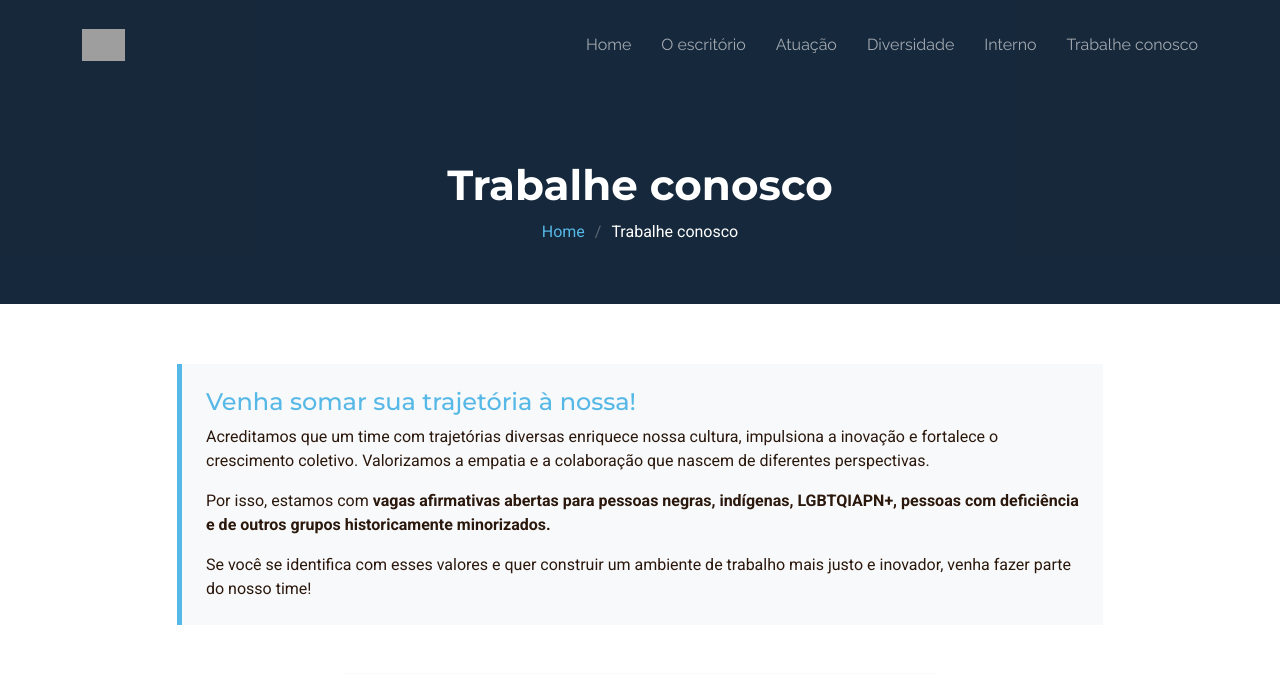
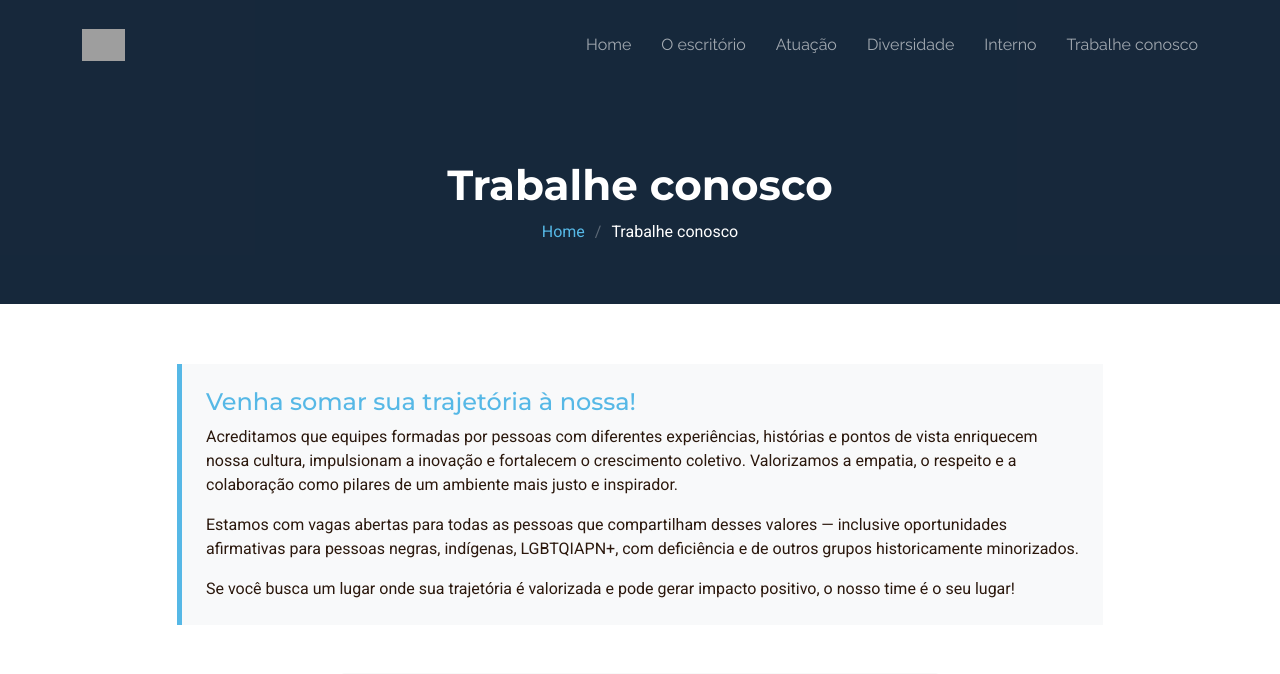
Before and after one commit to MDR-Advocacia/MDR-site, a PHP site: page /form.php in a window 1280 px wide. Shown: the top 674 px of the page. Run offline with PHP 8.4, Linux system fonts and the light colour scheme; some libraries are stand-ins or nearby versions; grey boxes are pictures that could not be loaded.

Commit message:
atualizando textos dos sócios BRUNA

```diff
--- a/diversidade.php
+++ b/diversidade.php
@@ -50,7 +50,7 @@
 <section id="diversidade" class="section">
   <div class="container">
     <div data-aos="fade-up" class="text-center">
-      <h2 class="section-title">Nossos Comitês de Diversidade e Inclusão</h2>
+      <h2 class="section-title">Nosso Comitê de Diversidade e Inclusão</h2>
       <p class="section-subtitle" style="max-width: 800px; margin: 0 auto 3rem auto;">
         Acreditamos que a diversidade de ideias, origens e experiências é o motor para a inovação. Nossos comitês são grupos de afinidade dedicados a promover um ambiente de trabalho cada vez mais justo, inclusivo e plural.
       </p>
@@ -158,7 +158,7 @@
       <div class="modal-header"><button type="button" class="btn-close" data-bs-dismiss="modal" aria-label="Close"></button></div>
       <div class="modal-body">
         <h2 class="modal-committee-title">LGBTQIAPN+</h2>
-        <p class="modal-committee-text">Estamos dando passos concretos em direção a um ambiente mais inclusivo, diverso e acolhedor para pessoas LGBTQIA+. Acreditamos que a valorização das identidades é fundamental para fortalecer uma cultura organizacional baseada no respeito e na equidade.</p>
+        <p class="modal-committee-text">Estamos dando passos concretos em direção a um ambiente mais inclusivo, diverso e acolhedor para pessoas LGBTQIAPN+. Acreditamos que a valorização das identidades é fundamental para fortalecer uma cultura organizacional baseada no respeito e na equidade.</p>
         <p class="modal-committee-text">Essas iniciativas refletem nosso compromisso contínuo com a construção de uma cultura mais inclusiva e respeitosa, dentro e fora da organização, em alinhamento com o Objetivo de Desenvolvimento Sustentável 10 – Redução das Desigualdades, que propõe promover a inclusão social, econômica e política de todas as pessoas, independentemente de sua orientação sexual ou qualquer outra condição.</p>
       </div>
     </div>
--- a/form.php
+++ b/form.php
@@ -19,9 +19,9 @@
                 <div class="col-lg-10">
                     <div class="diversity-section-box p-4 mb-5" style="background-color: #f8f9fa; border-left: 5px solid var(--accent-color, #007bff);">
                         <h2 class="h4" style="color: var(--accent-color, #007bff);">Venha somar sua trajetória à nossa!</h2>
-                        <p>Acreditamos que um time com trajetórias diversas enriquece nossa cultura, impulsiona a inovação e fortalece o crescimento coletivo. Valorizamos a empatia e a colaboração que nascem de diferentes perspectivas.</p>
-                        <p>Por isso, estamos com <strong>vagas afirmativas abertas para pessoas negras, indígenas, LGBTQIAPN+, pessoas com deficiência e de outros grupos historicamente minorizados.</strong></p>
-                        <p class="mb-0">Se você se identifica com esses valores e quer construir um ambiente de trabalho mais justo e inovador, venha fazer parte do nosso time!</p>
+                        <p>Acreditamos que equipes formadas por pessoas com diferentes experiências, histórias e pontos de vista enriquecem nossa cultura, impulsionam a inovação e fortalecem o crescimento coletivo. Valorizamos a empatia, o respeito e a colaboração como pilares de um ambiente mais justo e inspirador.</p>
+                        <p>Estamos com vagas abertas para todas as pessoas que compartilham desses valores — inclusive oportunidades afirmativas para pessoas negras, indígenas, LGBTQIAPN+, com deficiência e de outros grupos historicamente minorizados.</strong></p>
+                        <p class="mb-0">Se você busca um lugar onde sua trajetória é valorizada e pode gerar impacto positivo, o nosso time é o seu lugar!</p>
                     </div>
                 </div>
             </div>
```
Also changed, not shown: about.php (+12 -8 lines).
